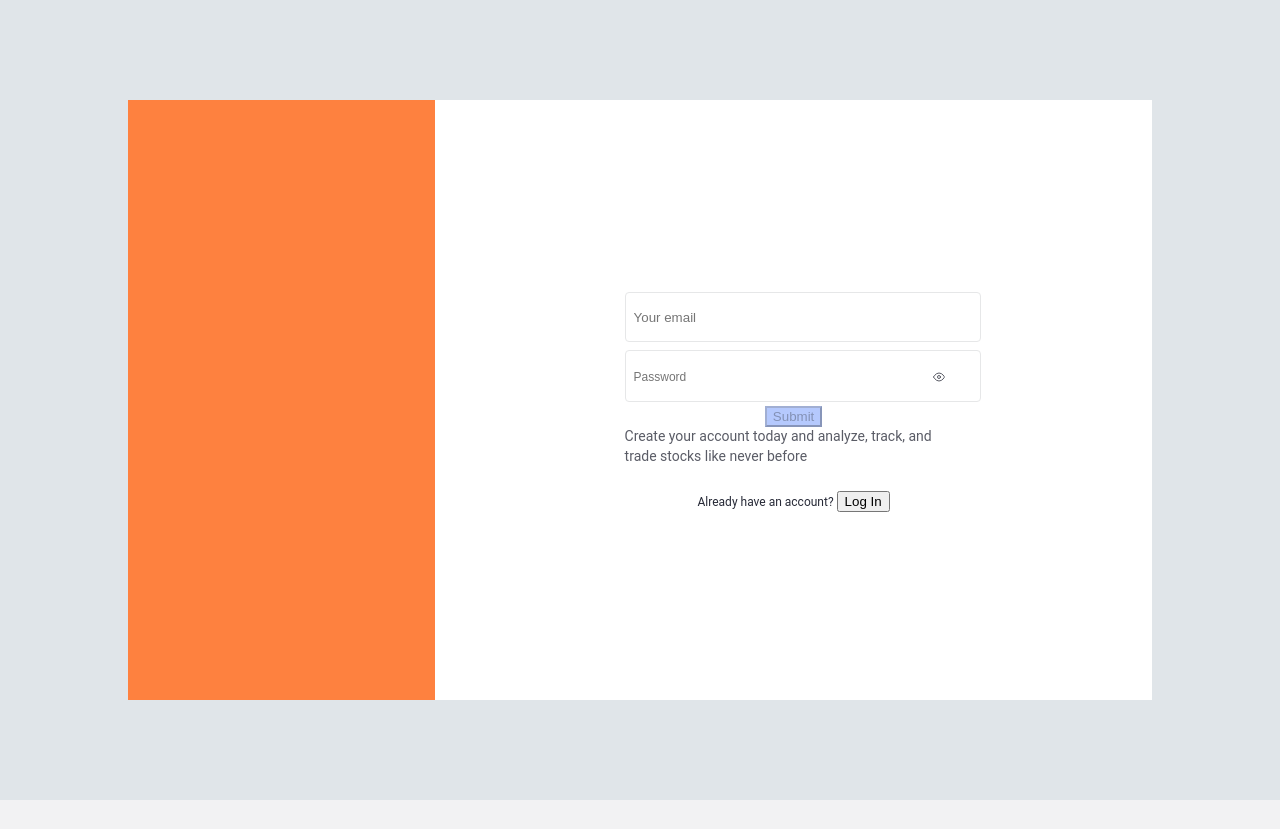
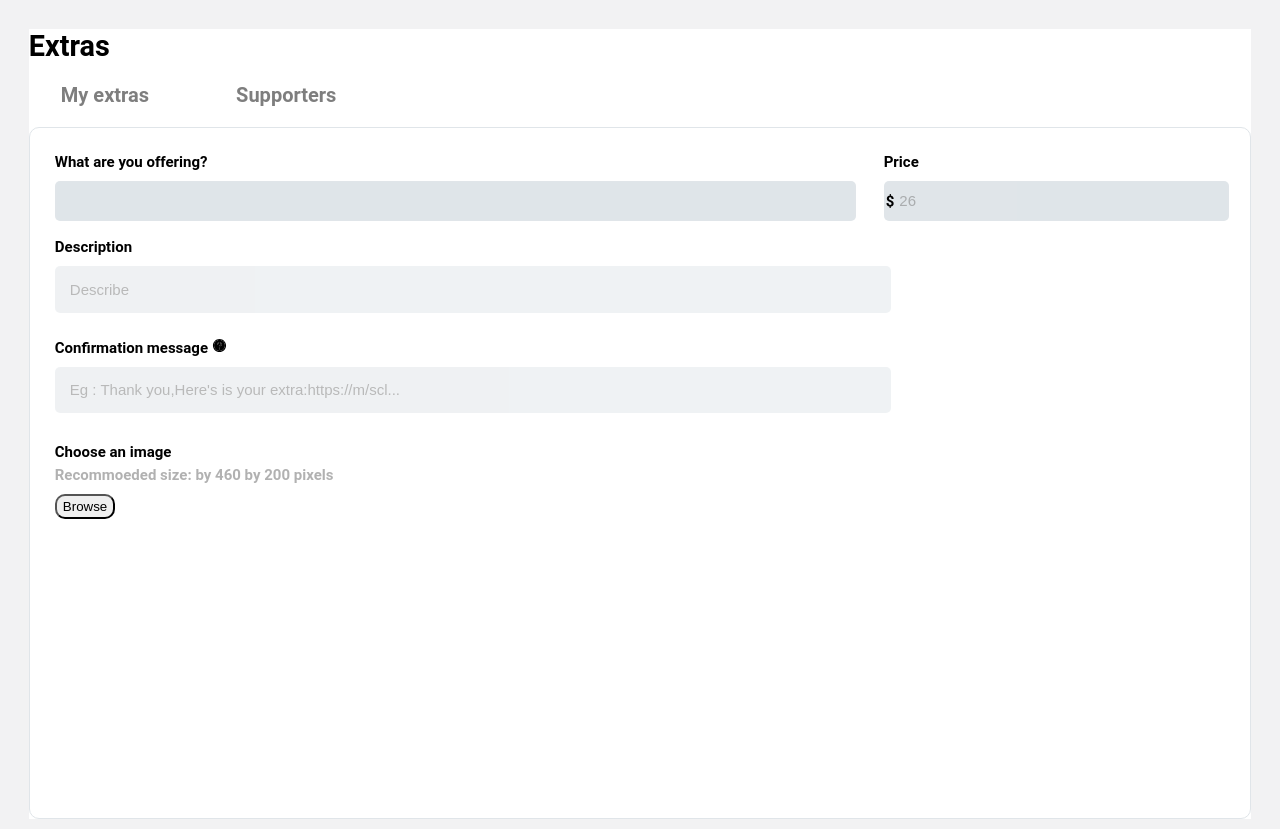
Before and after one commit to Umeshgardas/Buymecoffee, a React (Create React App) app: page / in a window 1280 px wide. Before the commit the page ends 800 px from the top, so only its background shows below. Built offline with nearby package versions, Linux system fonts and the light colour scheme.

Commit message:
Extras UI

```diff
--- a/src/App.js
+++ b/src/App.js
@@ -1,10 +1,12 @@
 import Signup from "./pages/signup";
+import Extras from "./common/components/extras/Extras";
 import "pure-react-carousel/dist/react-carousel.es.css";
 
 function App() {
   return (
     <div className="App">
-      <Signup />
+      {/* <Signup /> */}
+      <Extras/>
     </div>
   );
 }
--- a/src/assets/styles/abstract/_variables.scss
+++ b/src/assets/styles/abstract/_variables.scss
@@ -2,6 +2,8 @@
 $primary-orange:#FE813F;
 $secondary-light: #ffffff;
 $primary-bg-light: #E0E5E9;
+$primary-bd-gray: #E0E5E9;
+
 
 // main colors
 $primary-dark: #010514;
--- /dev/null
+++ b/src/assets/styles/components/_extras.scss
@@ -0,0 +1,107 @@
+.Extras_container{
+    background:#fff;
+    font-size: larger;
+    margin: 2em;
+}
+.extras_routes{
+    margin: 20px 0 20px 20px;
+}
+.My_extra,.supporters{
+    margin: 2px;
+    cursor: pointer;
+    font-size: 20px;
+    padding: 10px;
+    opacity: 0.5;
+    border-radius: 10px;
+    font-weight:bold ;
+}
+.supporters{
+    margin: 3em;
+}
+
+.extras_form_container{
+    height: 80vh;
+    padding: 25px;
+    border: 1px solid $primary-bd-gray;
+    border-radius: 10px;
+    font-size:15px;
+    font-weight: bold;
+}
+.extras_form_containers-1{
+    display: flex;
+    gap: 2rem;
+}
+
+.extras_form_containers-2,.extras_form_containers-3{
+    display: flex;
+    height: 5em;
+    margin-top: 20px;
+}
+
+
+.offering{
+    width: 70%;
+    height: 4em;
+}
+
+.price{
+    height: 4em;
+    width: 30%;
+}
+
+.offering-input-container,.price-input-container{
+    width: 100%;
+    height: 60%;
+    border-radius: 5px;
+    background-color:$primary-bd-gray ;
+    display: flex;
+    align-items: center;
+    margin-top: 10px;
+    padding: 2px;
+}
+
+input{
+    width:100%;
+    height: 100%;
+    padding-left: 1em;
+    opacity: 0.5;
+    font-weight: 200;
+    background: transparent;
+    background-color: $primary-bd-gray;
+    border: none;
+    font-size: 15px;
+}
+.price-input-container input{
+    padding-left: 2px;
+    margin-left: 3px;
+}
+
+.extras_form_containers-2,.extras_form_containers-3{
+    flex-direction: column;
+    margin-top: 25px;
+}
+
+.extras_form_containers-4{
+    margin-top: 30px;
+}
+
+.extras_form_containers-4 p{
+    margin-top: 5px;
+    opacity: 0.3;
+}
+
+.extras_form_containers-2 input,.extras_form_containers-3 input{
+    width: 70%;
+    margin-top: 10px;
+    border-radius: 5px;
+    height: 4em;
+}
+
+
+
+button{
+    margin-top: 10px;
+    border-radius: 10px;
+    height: 25px;
+    width: 60px;
+}
--- a/src/assets/styles/main.scss
+++ b/src/assets/styles/main.scss
@@ -17,3 +17,4 @@
 
 // Components
 @import "./components/inputPassword";
+@import "./components/extras";
--- /dev/null
+++ b/src/common/components/extras/Extras.jsx
@@ -0,0 +1,56 @@
+import React, { useState } from 'react'
+import { AiTwotoneQuestionCircle } from "react-icons/ai";
+
+function Extras() {
+  let white="#fff";
+  const [bgcolor,setbgcolor]=useState(white)
+  const myextra=()=>{
+    let grey ="#b9dabd"
+    if(bgcolor==="white")
+      setbgcolor(grey)
+    else{
+      setbgcolor(white)
+    }
+  }
+  return (
+    <div className='Extras_container'>
+        <h1>Extras</h1>
+        <div className="extras_routes">
+          <span onClick={myextra}  className='My_extra' style={{background: bgcolor}}>My extras</span>
+          <span className='supporters'> Supporters</span>
+        </div>
+        <form action="" className='extras_form_container'>
+          <div className="extras_form_containers-1">
+            <div className='offering'>
+              <div>What are you offering?</div>
+              <div className='offering-input-container'>
+                <input type="text" />
+              </div>
+            </div>
+            <div className="price">
+              <div>Price</div>
+              <div className='price-input-container'>
+                <span>$</span>
+                <input type="text" placeholder='26' />
+              </div>
+            </div>
+          </div>
+          <div className='extras_form_containers-2'>
+            <div>Description</div>
+            <input type="text" placeholder='Describe' />
+          </div>
+          <div className='extras_form_containers-3'>
+            <div>Confirmation message  <AiTwotoneQuestionCircle /></div>
+            <input type="text" placeholder="Eg : Thank you,Here's is your extra:https://m/scl..." />
+          </div>
+          <div className='extras_form_containers-4'>
+            <div>Choose an image</div>
+            <p>Recommoeded size: by 460 by 200 pixels</p>
+            <button>Browse</button>
+          </div>
+        </form>
+    </div>
+  )
+}
+
+export default Extras
```
